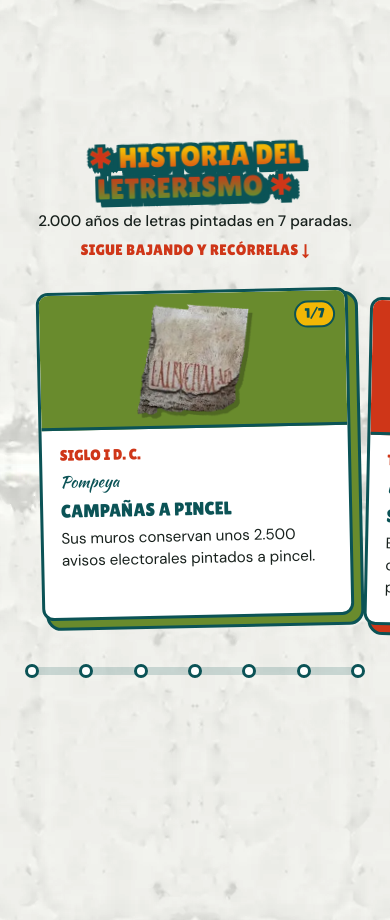
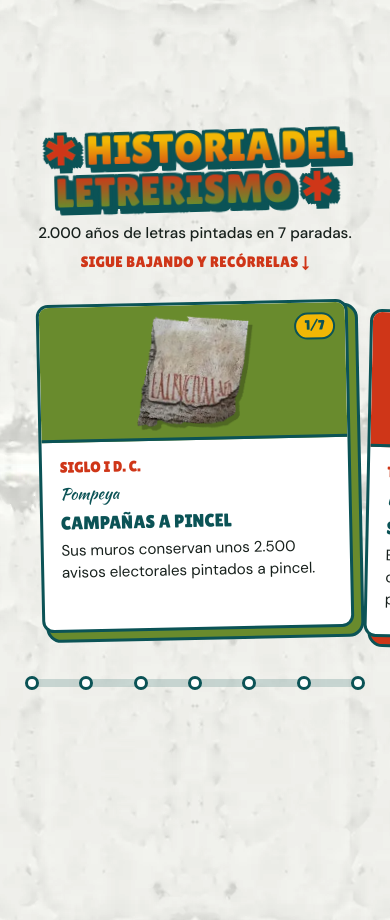
Before and after one commit to julirangel06-lgtm/a-pulso, a plain HTML site: page index.html in a window 390 px wide. Shown: the part 2920-3840 px from the top of the page. Drawn offline with Linux system fonts and the light colour scheme; animation ran at ten frames a second.

Commit message:
Título «Historia del letrerismo» más grande en celular
Co-Authored-By: Claude Opus 5.5 <noreply@anthropic.com>
Claude-Session: https://claude.ai/code/session_01EorN3VY7jV3kDyPynqwwJS

```diff
--- a/css/styles.css
+++ b/css/styles.css
@@ -347,7 +347,7 @@ mark.pendiente {
 /* celular: todo debe caber en una pantalla mientras la sección está fija */
 @media (max-width: 759px) {
   .hist .hist__fijo { padding: 70px 0 1rem; gap: .5rem; }
-  .hist .hist__cab .rotulo { font-size: 1.8rem; }
+  .hist .hist__cab .rotulo { font-size: clamp(2.3rem, 10.5vw, 2.8rem); line-height: 1.02; }
   .hist .hist__cab .intro { font-size: .95rem; }
   .hist .hist__pista { padding-inline: 10vw; gap: 1rem; }
   .hist .hito { flex-basis: 80vw; }
```
